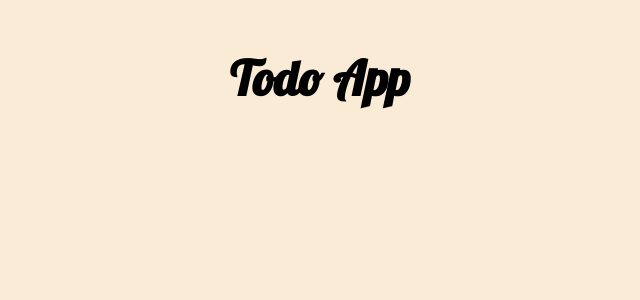
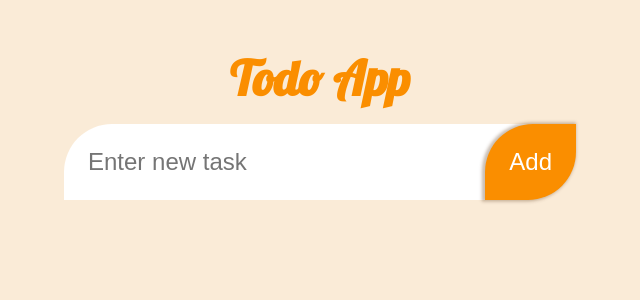
Before and after one commit to Vastro-lorde/S-TodoApp, a React (Create React App) app: page / in a window 1280 px wide. Shown: the top 300 px of the page, without its empty margins (320-960 px from the left). Built offline with nearby package versions, Linux system fonts and the light colour scheme.

Commit message:
styled the input

```diff
--- a/public/index.html
+++ b/public/index.html
@@ -21,7 +21,7 @@
       work correctly both with client-side routing and a non-root public URL.
       Learn how to configure a non-root public URL by running `npm run build`.
     -->
-    <title>React App</title>
+    <title>S-Todo App</title>
   </head>
   <body>
     <noscript>You need to enable JavaScript to run this app.</noscript>
--- a/src/App.css
+++ b/src/App.css
@@ -1,3 +1,8 @@
+:root {
+  --orange: rgb(250, 142, 0);
+  --secondary-orange: antiquewhite;
+}
+
 * {
   margin: 0;
   padding: 0;
--- /dev/null
+++ b/src/Components/InputField/InputField.module.css
@@ -0,0 +1,43 @@
+.taskInput {
+  display: flex;
+  align-items: center;
+  position: relative;
+  transition: 0.5s ease all;
+  width: 40%;
+}
+
+.inputBox {
+  border: none;
+  border-radius: 3rem 0 3rem 0;
+  font-size: 1.5rem;
+  padding: 1.5rem;
+  width: 100%;
+  transition: 0.1s ease all;
+}
+
+.inputBox:focus {
+  box-shadow: 0 0 0px 2000rem rgba(60, 36, 0, 0.616);
+  outline: none;
+}
+
+.inputSubmit {
+  background-color: var(--orange);
+  border: none;
+  border-radius: 3rem 0 3rem 0;
+  box-shadow: -0.1rem 0 0.2rem 0.1rem rgba(74, 38, 0, 0.3);
+  color: white;
+  font-size: 1.5rem;
+  padding: 1.5rem;
+  position: absolute;
+  right: 0;
+  transition: 0.5s ease all;
+}
+
+.inputSubmit:hover {
+  background-color: var(--secondary-orange);
+  color: var(--orange);
+}
+
+.inputSubmit:active {
+  box-shadow: -0.1rem 0 0.2rem 0.1rem rgba(74, 38, 0, 0.1);
+}
--- a/src/Components/InputField/InputField.tsx
+++ b/src/Components/InputField/InputField.tsx
@@ -1,5 +1,18 @@
 import React from 'react';
+import InputFieldCss from './InputField.module.css';
 
-export const InputField = () => {
-  return <div>InputField</div>;
+interface props {
+  task: string;
+  setTask: React.Dispatch<React.SetStateAction<string>>;
+}
+
+export const InputField = ({ task, setTask }: props) => {
+  return (
+    <form action='' className={InputFieldCss.taskInput}>
+      <input type='input' name='task' id='' className={InputFieldCss.inputBox} placeholder='Enter new task' required />
+      <button type='submit' className={InputFieldCss.inputSubmit}>
+        Add
+      </button>
+    </form>
+  );
 };
--- a/src/Components/Main/Todo.module.css
+++ b/src/Components/Main/Todo.module.css
@@ -10,6 +10,7 @@
 }
 
 .heading {
+  color: rgb(250, 142, 0);
   font-family: Lobster;
   font-size: 3rem;
   font-weight: bold;
--- a/src/Components/Main/Todo.tsx
+++ b/src/Components/Main/Todo.tsx
@@ -1,10 +1,14 @@
-import React from 'react';
+import React, { useState } from 'react';
+import { InputField } from '../InputField/InputField';
 import TodoCss from './Todo.module.css';
 
 function Todo() {
+  const [task, setTask] = useState<string>('');
+
   return (
     <div className={TodoCss.App}>
       <span className={TodoCss.heading}>Todo App</span>
+      <InputField task={task} setTask={setTask} />
     </div>
   );
 }
```
